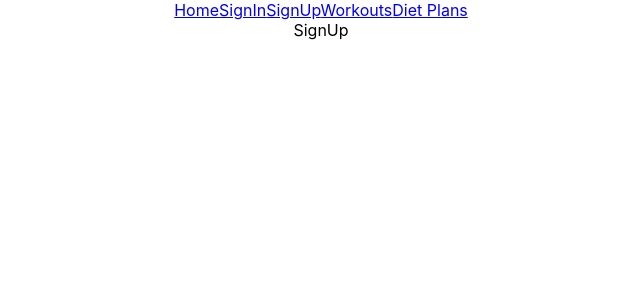
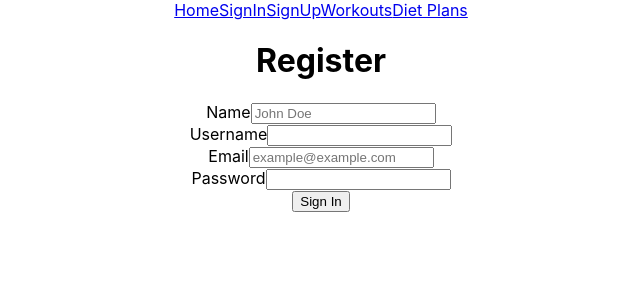
Before and after one commit to Aekangi/FitNow-FrontEnd, a React (Create React App) app: page /register in a window 1280 px wide. Shown: the top 300 px of the page, without its empty margins (319-959 px from the left). Built offline with nearby package versions, Linux system fonts and the light colour scheme.

Commit message:
signup page form made

```diff
--- a/src/pages/SignUp.js
+++ b/src/pages/SignUp.js
@@ -4,8 +4,85 @@ import { useNavigate } from 'react-router-dom'
 
 function SignUp() {
   const navigate = useNavigate()
+  const initialFormValues = {
+    name: '',
+    username: '',
+    password: '',
+    email: ''
+  }
 
-  return <div>SignUp</div>
+  const [formValues, setFormValues] = useState(initialFormValues)
+
+  const handleChange = (e) => {
+    setFormValues({ ...formValues, [e.target.name]: e.target.value })
+  }
+  const handleSubmit = async (e) => {
+    e.preventDefault()
+    await RegisterUser({
+      username: formValues.username,
+      name: formValues.name,
+      email: formValues.email,
+      password: formValues.password
+    })
+    setFormValues({
+      name: '',
+      username: '',
+      email: '',
+      password: ''
+    })
+    navigate('/login')
+  }
+
+  return (
+    <div>
+      <h1>Register</h1>
+      <form onSubmit={handleSubmit}>
+        <div>
+          <label htmlFor="name">Name</label>
+          <input
+            onChange={handleChange}
+            name="name"
+            type="text"
+            placeholder="John Doe"
+            value={formValues.name}
+            required
+          />
+        </div>
+        <div>
+          <label htmlFor="usernama">Username</label>
+          <input
+            onChange={handleChange}
+            type="text"
+            name="username"
+            value={formValues.username}
+            required
+          />
+        </div>
+        <div>
+          <label htmlFor="email">Email</label>
+          <input
+            onChange={handleChange}
+            name="email"
+            type="email"
+            placeholder="example@example.com"
+            value={formValues.email}
+            required
+          />
+        </div>
+        <div>
+          <label htmlFor="password">Password</label>
+          <input
+            onChange={handleChange}
+            type="password"
+            name="password"
+            value={formValues.password}
+            required
+          />
+        </div>
+        <button>Sign In</button>
+      </form>
+    </div>
+  )
 }
 
 export default SignUp
```
